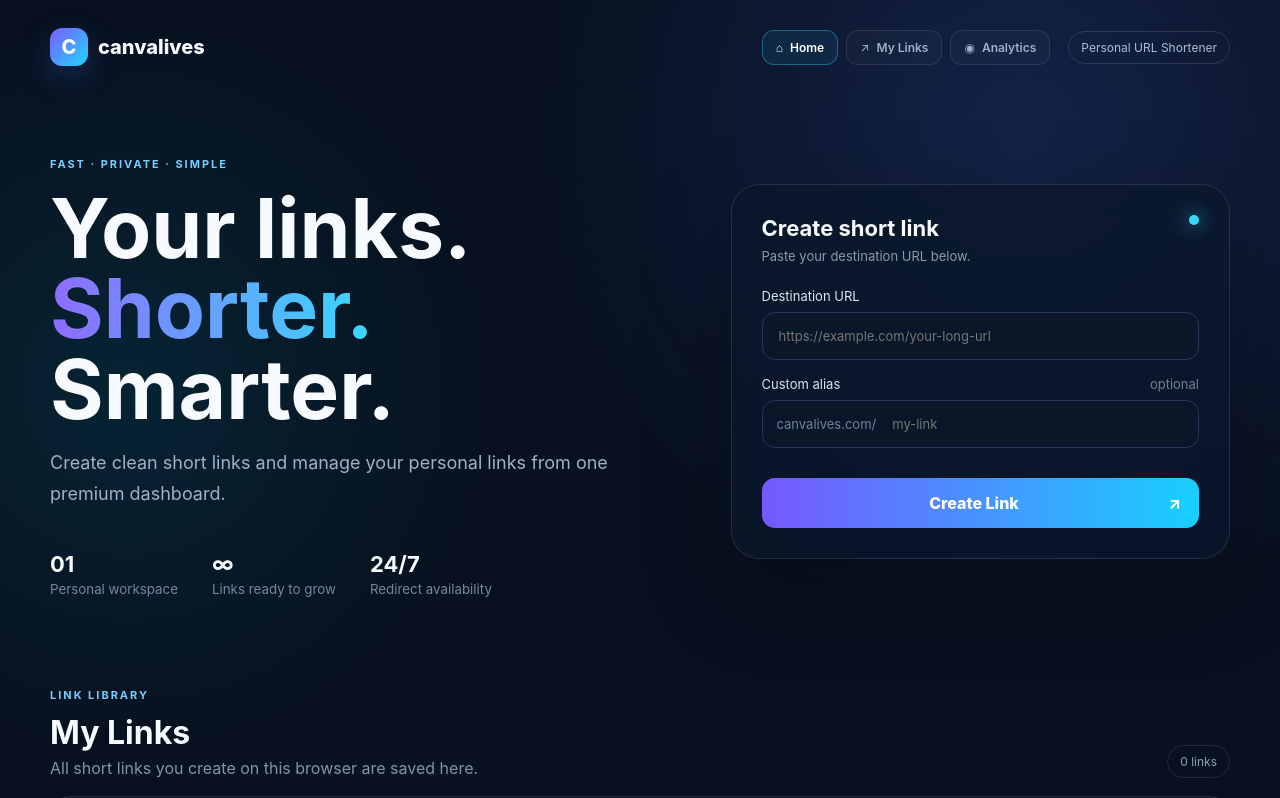
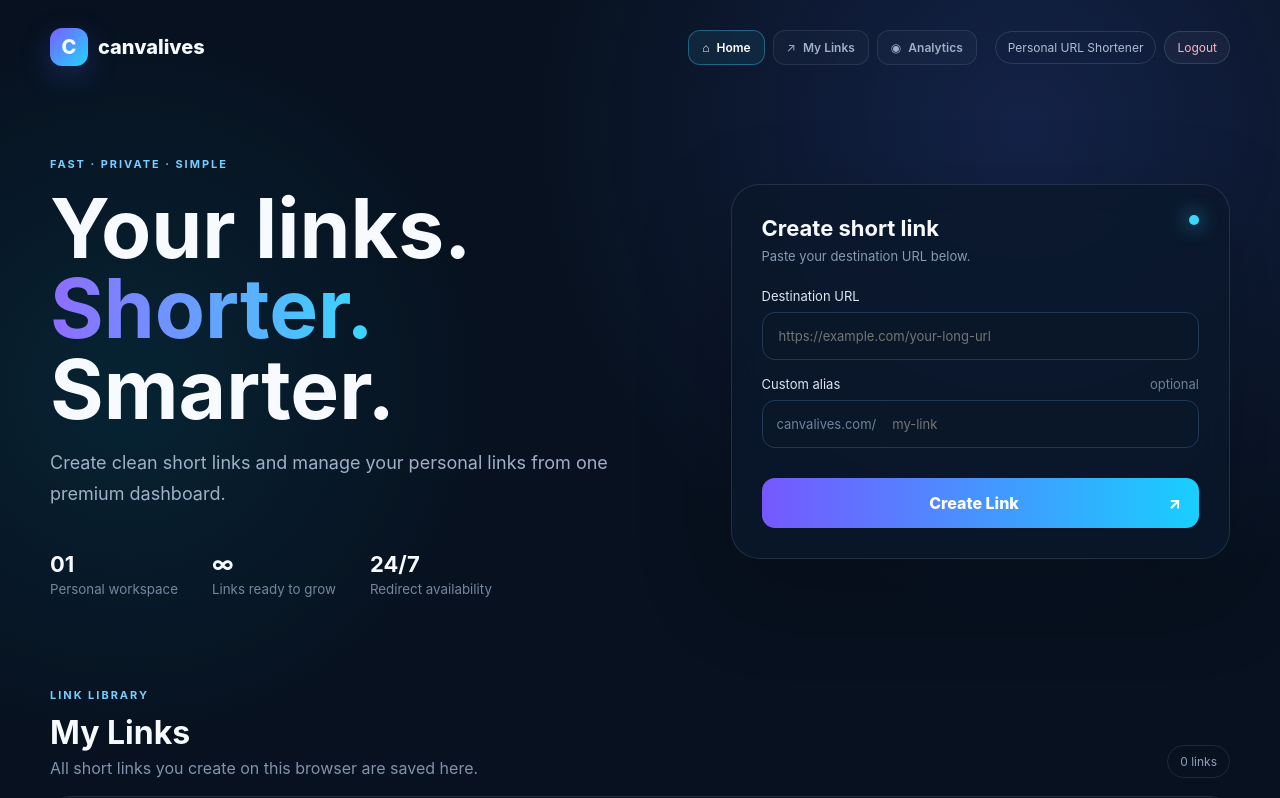
Before and after one commit to meherul382/Linkivo, a Next.js app: page / in a window 1280 px wide. Shown: the top 798 px of the page. Built offline with nearby package versions, Linux system fonts and the light colour scheme.

Commit message:
Add logout control to private dashboard

```diff
--- a/app/page.tsx
+++ b/app/page.tsx
@@ -1,6 +1,7 @@
 "use client";
 
 import { useEffect, useState } from "react";
+import { getSupabaseBrowser } from "../lib/supabase/browser";
 
 type SavedLink = {
   slug: string;
@@ -16,6 +17,11 @@
   const [error, setError] = useState("");
   const [loading, setLoading] = useState(false);
   const [myLinks, setMyLinks] = useState<SavedLink[]>([]);
+
+  async function logout() {
+    await getSupabaseBrowser().auth.signOut();
+    window.location.href = "/login";
+  }
 
   useEffect(() => {
     try {
@@ -89,7 +95,7 @@
           <a className="nav-card" href="/links">↗ <span>My Links</span></a>
           <a className="nav-card" href="/analytics">◉ <span>Analytics</span></a>
         </div>
-        <span className="badge">Personal URL Shortener</span>
+        <div className="account-actions"><span className="badge">Personal URL Shortener</span><button className="logout" type="button" onClick={logout}>Logout</button></div>
       </div>
 
       <div className="hero-grid">
@@ -182,7 +188,7 @@
       .page{min-height:100vh;background:radial-gradient(circle at 80% 10%,rgba(80,112,255,.18),transparent 32%),radial-gradient(circle at 10% 30%,rgba(0,219,255,.09),transparent 25%),#07111f}
       .hero{padding:28px 0 70px}.nav{display:flex;align-items:center;justify-content:space-between;margin-bottom:80px}
       .brand{display:flex;align-items:center;gap:10px;font-size:20px;font-weight:800}.top-nav{display:flex;align-items:center;gap:8px;margin-left:auto;margin-right:18px}.nav-card{display:flex;align-items:center;gap:7px;padding:9px 13px;border:1px solid rgba(255,255,255,.09);border-radius:12px;color:#9fb0c7;text-decoration:none;font-size:12px;background:rgba(255,255,255,.025);transition:.2s}.nav-card:hover,.nav-card.active{color:#fff;border-color:rgba(57,217,255,.35);background:rgba(57,217,255,.08)}.nav-card span{font-weight:600}.logo{display:grid;place-items:center;width:38px;height:38px;border-radius:12px;background:linear-gradient(135deg,#7c5cff,#1fd6ff);box-shadow:0 10px 30px rgba(76,108,255,.25)}
-      .badge{padding:8px 12px;border:1px solid rgba(255,255,255,.12);border-radius:999px;color:#aebdd2;font-size:12px}
+      .account-actions{display:flex;align-items:center;gap:8px}.badge{padding:8px 12px;border:1px solid rgba(255,255,255,.12);border-radius:999px;color:#aebdd2;font-size:12px}.logout{padding:8px 12px;border:1px solid rgba(255,255,255,.12);border-radius:999px;background:rgba(255,255,255,.04);color:#ffb4c0;font-size:12px;cursor:pointer}.logout:hover{border-color:#6a3544;background:#281722}
       .hero-grid{display:grid;grid-template-columns:1.1fr .9fr;gap:70px;align-items:center}.eyebrow{letter-spacing:.18em;color:#75cfff;font-size:11px;font-weight:700}
       h1{font-size:clamp(48px,7vw,82px);line-height:.98;margin:18px 0}.lead{max-width:600px;color:#9fb0c7;font-size:18px;line-height:1.7}.hero h1 span{background:linear-gradient(90deg,#8e6cff,#39d9ff);-webkit-background-clip:text;background-clip:text;color:transparent}
       .stats{display:flex;gap:34px;margin-top:42px}.stats div{display:flex;flex-direction:column;gap:4px}.stats strong{font-size:22px}.stats small{color:#74879f}
```
